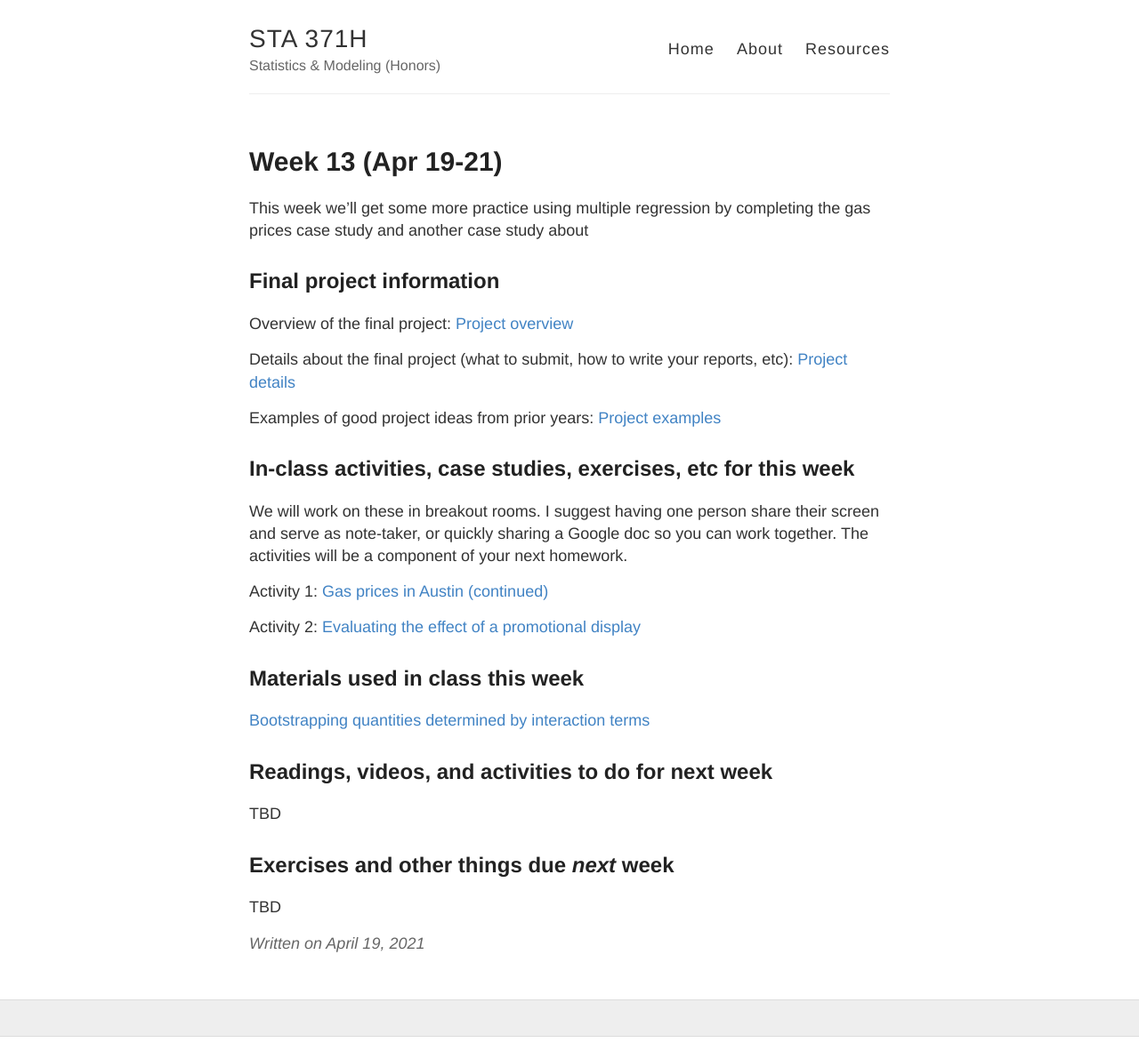
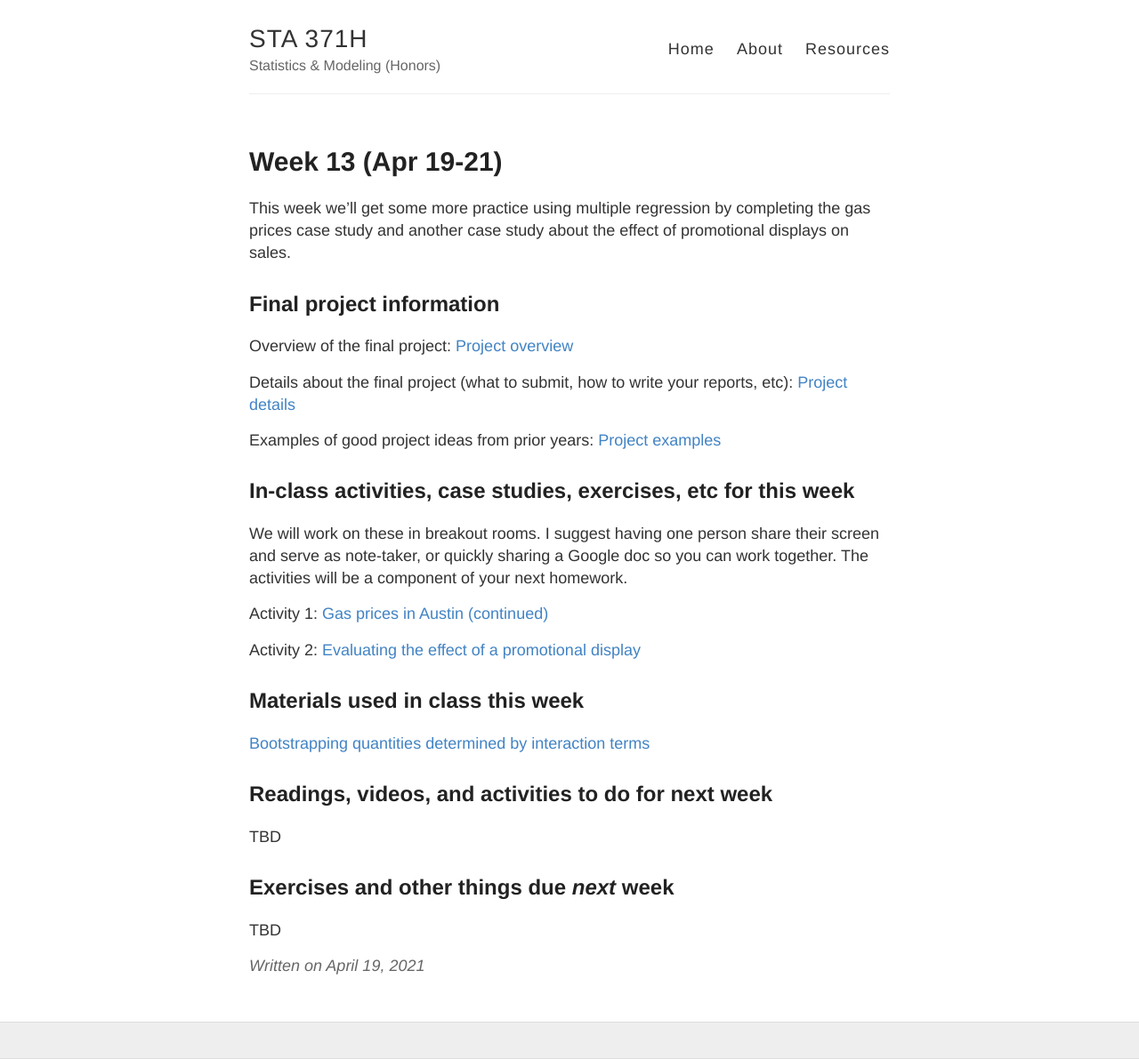
Before and after one commit to jaredsmurray/sta371h, a Jekyll site: the page built from docs/_posts/2021-04-19-Week-13.md, in a window 1280 px wide. Shown: the whole page at 89% size. Built offline with Jekyll 4.4.1, drawn with Linux system fonts in a browser that asks for light colours; before the commit the page ends 1166 px from its top, so only the background shows below that.

Commit message:
Update 2021-04-19-Week-13.md

```diff
--- a/docs/_posts/2021-04-19-Week-13.md
+++ b/docs/_posts/2021-04-19-Week-13.md
@@ -3,7 +3,7 @@ layout: post
 title: Week 13 (Apr 19-21)
 ---
 
-This week we'll get some more practice using multiple regression by completing the gas prices case study and another case study about
+This week we'll get some more practice using multiple regression by completing the gas prices case study and another case study about  the effect of promotional displays on sales.
 
 ## Final project information
 
```
